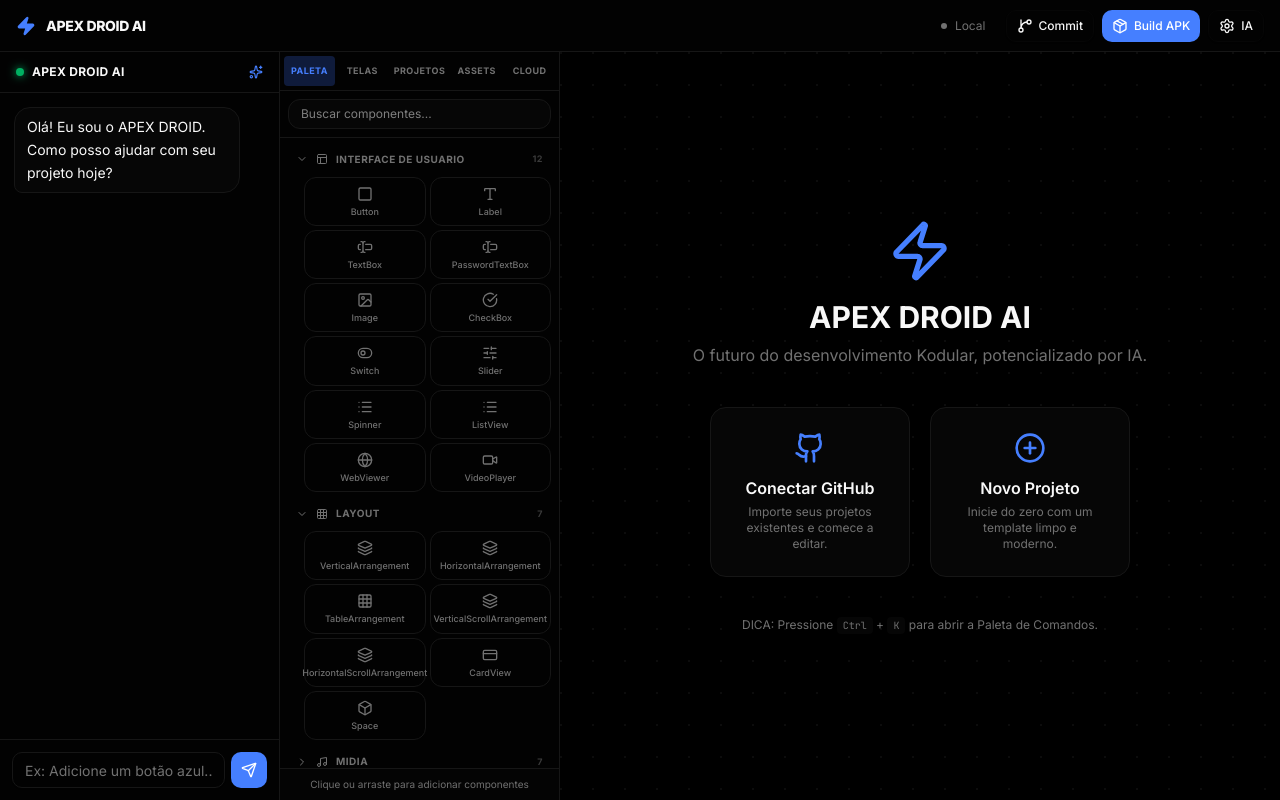
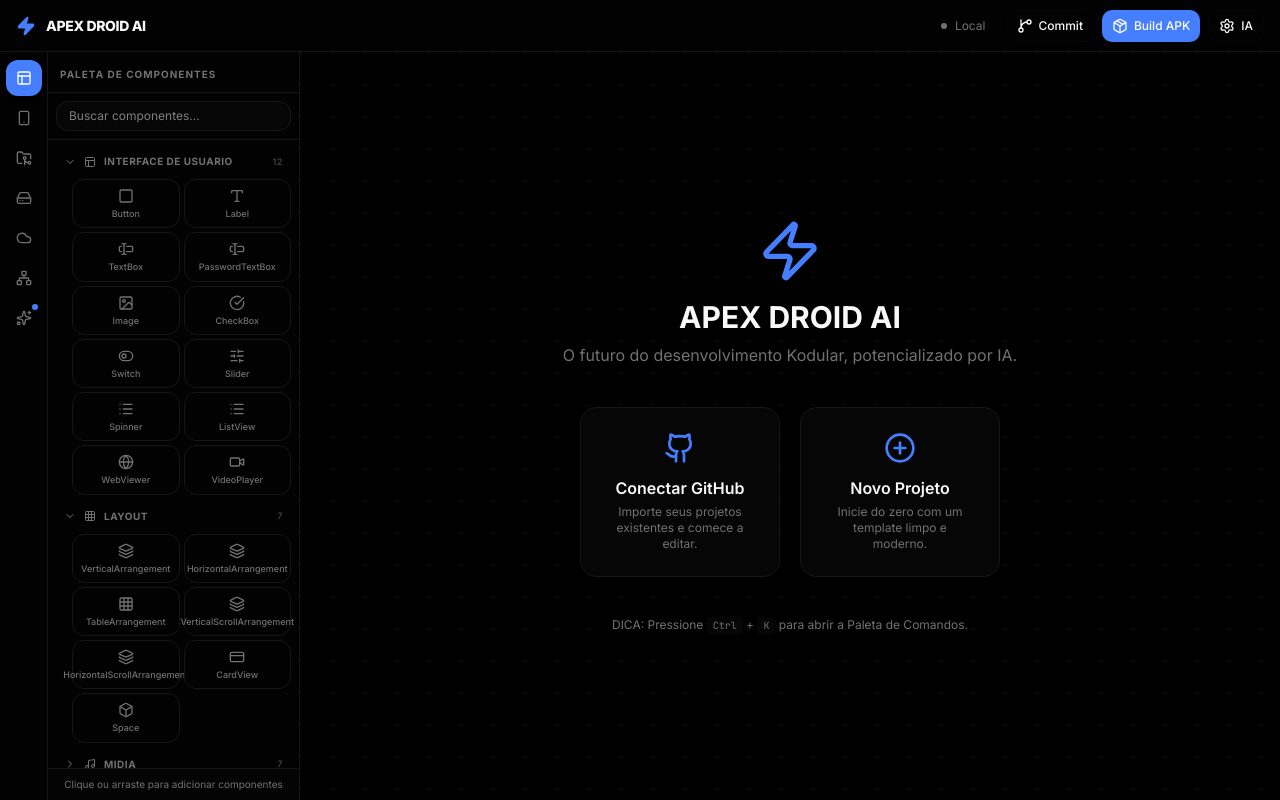
Before and after one commit to brunomoreiradeassis/apexdroid, a Next.js app: page /ide in a window 1280 px wide. Built offline with nearby package versions, Linux system fonts and the light colour scheme.

Commit message:
refactor: update sidebar layout and integrate chat and component tree
Convert sidebar to dual-panel layout with vertical icons and integrate chat and component tree tabs.

```diff
--- a/app/ide/page.tsx
+++ b/app/ide/page.tsx
@@ -2,7 +2,6 @@
 
 import { useState, useEffect } from "react"
 import { IDEHeader } from "@/components/ide/ide-header"
-import { AIChat } from "@/components/ide/ai-chat"
 import { Sidebar } from "@/components/ide/sidebar"
 import { PhonePreview } from "@/components/ide/phone-preview"
 import { PropertiesPanel } from "@/components/ide/properties-panel"
@@ -63,7 +62,6 @@ export default function IDEPage() {
       />
 
       <div className="flex flex-1 overflow-hidden">
-        <AIChat />
         <Sidebar onLoginClick={() => setLoginModalOpen(true)} />
         <PhonePreview onLoginClick={() => setLoginModalOpen(true)} />
         <PropertiesPanel onShowBlocks={() => setBlocksModalOpen(true)} />
--- a/components/ide/properties-panel.tsx
+++ b/components/ide/properties-panel.tsx
@@ -1,7 +1,7 @@
 "use client"
 
 import { useState } from "react"
-import { X, Zap, Box, ChevronDown, ChevronRight, Trash2, Copy, Eye, EyeOff, Palette } from "lucide-react"
+import { X, Zap, ChevronDown, ChevronRight, Trash2, Copy, Palette } from "lucide-react"
 import { Button } from "@/components/ui/button"
 import { Input } from "@/components/ui/input"
 import { Label } from "@/components/ui/label"
@@ -301,31 +301,6 @@ export function PropertiesPanel({ onShowBlocks }: PropertiesPanelProps) {
     )
   }
 
-  // Build outline tree
-  const renderOutline = () => {
-    if (!currentProject) return null
-
-    const renderNode = (comp: KodularComponent, depth: number = 0) => (
-      <div key={comp.$Name}>
-        <div
-          onClick={() => setSelectedComponent(comp)}
-          className={cn(
-            "flex items-center gap-1.5 px-2 py-1 rounded text-xs cursor-pointer hover:bg-secondary transition-all",
-            selectedComponent?.$Name === comp.$Name && "bg-primary/20 text-primary"
-          )}
-          style={{ paddingLeft: `${depth * 12 + 8}px` }}
-        >
-          <Box className="w-3 h-3 opacity-50" />
-          <span className="truncate">{comp.$Name}</span>
-          <span className="text-[9px] text-muted-foreground ml-auto">{comp.$Type}</span>
-        </div>
-        {comp.$Components?.map((child) => renderNode(child, depth + 1))}
-      </div>
-    )
-
-    return renderNode(currentProject.Properties)
-  }
-
   return (
     <aside className="w-[300px] bg-card border-l border-border flex flex-col shrink-0">
       {/* Header */}
@@ -469,22 +444,6 @@ export function PropertiesPanel({ onShowBlocks }: PropertiesPanelProps) {
         )}
       </div>
 
-      {/* Component Tree */}
-      <div className="p-4 border-t border-border shrink-0 max-h-[200px] overflow-hidden flex flex-col">
-        <button
-          onClick={() => toggleSection("tree")}
-          className="w-full flex items-center gap-2 text-[10px] font-bold text-muted-foreground uppercase tracking-wider mb-2 hover:text-foreground"
-        >
-          {expandedSections.tree ? <ChevronDown className="w-3 h-3" /> : <ChevronRight className="w-3 h-3" />}
-          ARVORE DE COMPONENTES
-        </button>
-
-        {expandedSections.tree && (
-          <ScrollArea className="flex-1">
-            {renderOutline()}
-          </ScrollArea>
-        )}
-      </div>
     </aside>
   )
 }
--- a/components/ide/sidebar.tsx
+++ b/components/ide/sidebar.tsx
@@ -10,9 +10,11 @@ import {
   Clock, Bell, Database, Globe, Video, Music,
   Calendar, MapPin, Phone, MessageSquare, Camera, Mic,
   Share2, Settings, Wifi, Bluetooth, ChevronDown, ChevronRight,
-  Box, Layers, CreditCard, TextCursorInput
+  Box, Layers, CreditCard, TextCursorInput, Sparkles, Send,
+  Smartphone, GitPullRequest, HardDrive, Network
 } from "lucide-react"
 import { Button } from "@/components/ui/button"
+import { Input } from "@/components/ui/input"
 import { ScrollArea } from "@/components/ui/scroll-area"
 import { useIDEStore } from "@/lib/ide-store"
 import { fetchUserRepos, fetchRepoTree, fetchFileContent, updateFileContent } from "@/lib/github-service"
@@ -20,11 +22,13 @@ import { cn } from "@/lib/utils"
 import type { GitHubRepo, ProjectAsset, ScreenFile } from "@/lib/ide-types"
 
 const tabs = [
-  { id: "componentes", label: "PALETA" },
-  { id: "telas", label: "TELAS" },
-  { id: "github", label: "PROJETOS" },
-  { id: "assets", label: "ASSETS" },
-  { id: "cloud", label: "CLOUD" }
+  { id: "componentes", label: "Paleta", icon: Layout, title: "PALETA DE COMPONENTES" },
+  { id: "telas", label: "Telas", icon: Smartphone, title: "TELAS DO PROJETO" },
+  { id: "github", label: "Projetos", icon: FolderGit2, title: "PROJETOS GITHUB" },
+  { id: "assets", label: "Assets", icon: HardDrive, title: "ASSETS DO PROJETO" },
+  { id: "cloud", label: "Cloud", icon: Cloud, title: "APEX CLOUD" },
+  { id: "arvore", label: "Arvore", icon: Network, title: "ARVORE DE COMPONENTES" },
+  { id: "chat", label: "Chat", icon: Sparkles, title: "APEX DROID AI" },
 ]
 
 // Kodular component categories with all components
@@ -183,6 +187,7 @@ export function Sidebar({ onLoginClick }: SidebarProps) {
   })
   const [saving, setSaving] = useState(false)
   const [searchQuery, setSearchQuery] = useState("")
+  const [chatInput, setChatInput] = useState("")
 
   const toggleCategory = (categoryName: string) => {
     setExpandedCategories(prev => ({
@@ -480,28 +485,74 @@ export function Sidebar({ onLoginClick }: SidebarProps) {
     )
   })).filter(category => category.components.length > 0)
 
+  const { chatMessages, addChatMessage } = useIDEStore()
+
+  const sendChatMessage = async () => {
+    if (!chatInput.trim()) return
+    const userMessage = { id: Date.now().toString(), role: "user" as const, content: chatInput }
+    addChatMessage(userMessage)
+    setChatInput("")
+    setTimeout(() => {
+      addChatMessage({
+        id: (Date.now() + 1).toString(),
+        role: "assistant" as const,
+        content: "Entendi! Vou ajudar com isso. " + (currentProject ? "Posso adicionar componentes ou modificar propriedades do projeto." : "Primeiro carregue um projeto para eu fazer modificações.")
+      })
+    }, 800)
+  }
+
+  const renderComponentTree = (comp: import("@/lib/ide-types").KodularComponent, depth = 0): React.ReactNode => (
+    <div key={comp.$Name}>
+      <div
+        onClick={() => { setSelectedComponent(comp); setShowProperties(true) }}
+        className={cn(
+          "flex items-center gap-1.5 py-1 rounded text-xs cursor-pointer hover:bg-secondary transition-all",
+          selectedComponent?.$Name === comp.$Name && "bg-primary/20 text-primary"
+        )}
+        style={{ paddingLeft: `${depth * 12 + 8}px` }}
+      >
+        <Box className="w-3 h-3 shrink-0 opacity-50" />
+        <span className="truncate">{comp.$Name}</span>
+        <span className="text-[9px] text-muted-foreground ml-auto pr-2">{comp.$Type?.split(".").pop()}</span>
+      </div>
+      {comp.$Components?.map((child) => renderComponentTree(child, depth + 1))}
+    </div>
+  )
+
+  const activeTabMeta = tabs.find(t => t.id === activeTab)
+
   return (
-    <aside className="w-[280px] bg-card border-r border-border flex flex-col shrink-0">
-      {/* Tabs */}
-      <div className="flex p-1 bg-card border-b border-border gap-0.5">
+    <aside className="bg-card border-r border-border flex shrink-0" style={{ width: "300px" }}>
+      {/* Icon Rail - vertical tab icons */}
+      <div className="w-12 bg-card border-r border-border flex flex-col items-center py-2 gap-1 shrink-0">
         {tabs.map((tab) => (
           <button
             key={tab.id}
             onClick={() => setActiveTab(tab.id)}
+            title={tab.label}
             className={cn(
-              "flex-1 py-2 px-1 text-center text-[9px] font-bold uppercase tracking-wider rounded transition-all",
+              "w-9 h-9 flex items-center justify-center rounded-lg transition-all relative",
               activeTab === tab.id
-                ? "text-primary bg-primary/20"
+                ? "bg-primary text-primary-foreground shadow-md"
                 : "text-muted-foreground hover:text-foreground hover:bg-secondary"
             )}
           >
-            {tab.label}
+            <tab.icon className="w-4 h-4" />
+            {tab.id === "chat" && chatMessages.length > 0 && (
+              <span className="absolute top-1 right-1 w-1.5 h-1.5 rounded-full bg-primary" />
+            )}
           </button>
         ))}
       </div>
 
-      {/* Content */}
-      <div className="flex-1 overflow-hidden flex flex-col">
+      {/* Content panel */}
+      <div className="flex-1 overflow-hidden flex flex-col" style={{ width: "248px" }}>
+        {/* Tab title */}
+        <div className="px-3 py-2 border-b border-border shrink-0">
+          <span className="text-[10px] font-bold uppercase tracking-widest text-muted-foreground">
+            {activeTabMeta?.title}
+          </span>
+        </div>
         {/* Palette Tab - Complete Kodular Components */}
         {activeTab === "componentes" && (
           <div className="flex-1 flex flex-col overflow-hidden">
@@ -890,6 +941,70 @@ export function Sidebar({ onLoginClick }: SidebarProps) {
             </div>
           </ScrollArea>
         )}
+
+        {/* Component Tree Tab */}
+        {activeTab === "arvore" && (
+          <ScrollArea className="flex-1">
+            <div className="p-2">
+              {!currentProject ? (
+                <div className="text-center py-10">
+                  <Network className="w-10 h-10 text-muted-foreground mx-auto mb-2 opacity-40" />
+                  <p className="text-xs text-muted-foreground">Nenhuma tela carregada.</p>
+                  <p className="text-[10px] text-muted-foreground mt-1">Selecione uma tela para ver a arvore.</p>
+                </div>
+              ) : (
+                <div>
+                  <div className="text-[10px] text-muted-foreground px-2 mb-2">
+                    Clique em um componente para seleciona-lo
+                  </div>
+                  {renderComponentTree(currentProject.Properties)}
+                </div>
+              )}
+            </div>
+          </ScrollArea>
+        )}
+
+        {/* Chat Tab */}
+        {activeTab === "chat" && (
+          <>
+            <div className="flex-1 overflow-y-auto p-3 flex flex-col gap-2">
+              {chatMessages.length === 0 && (
+                <div className="flex flex-col items-center justify-center h-full text-center py-8">
+                  <Sparkles className="w-10 h-10 text-primary mb-3 opacity-60" />
+                  <p className="text-xs font-medium mb-1">APEX Droid AI</p>
+                  <p className="text-[10px] text-muted-foreground">
+                    Pergunte sobre seu projeto, peça para adicionar componentes ou modificar propriedades.
+                  </p>
+                </div>
+              )}
+              {chatMessages.map((msg) => (
+                <div
+                  key={msg.id}
+                  className={cn(
+                    "max-w-[90%] px-3 py-2 rounded-xl text-xs leading-relaxed",
+                    msg.role === "user"
+                      ? "bg-primary text-primary-foreground self-end rounded-br-sm"
+                      : "bg-secondary text-secondary-foreground self-start rounded-bl-sm border border-border"
+                  )}
+                >
+                  {msg.content}
+                </div>
+              ))}
+            </div>
+            <div className="p-2 border-t border-border flex gap-1.5 shrink-0">
+              <Input
+                value={chatInput}
+                onChange={(e) => setChatInput(e.target.value)}
+                onKeyDown={(e) => e.key === "Enter" && sendChatMessage()}
+                placeholder="Ex: Adicione um botao azul..."
+                className="bg-input border-border text-xs h-8"
+              />
+              <Button size="sm" className="px-2 h-8 shrink-0" onClick={sendChatMessage}>
+                <Send className="w-3.5 h-3.5" />
+              </Button>
+            </div>
+          </>
+        )}
       </div>
     </aside>
   )
```
